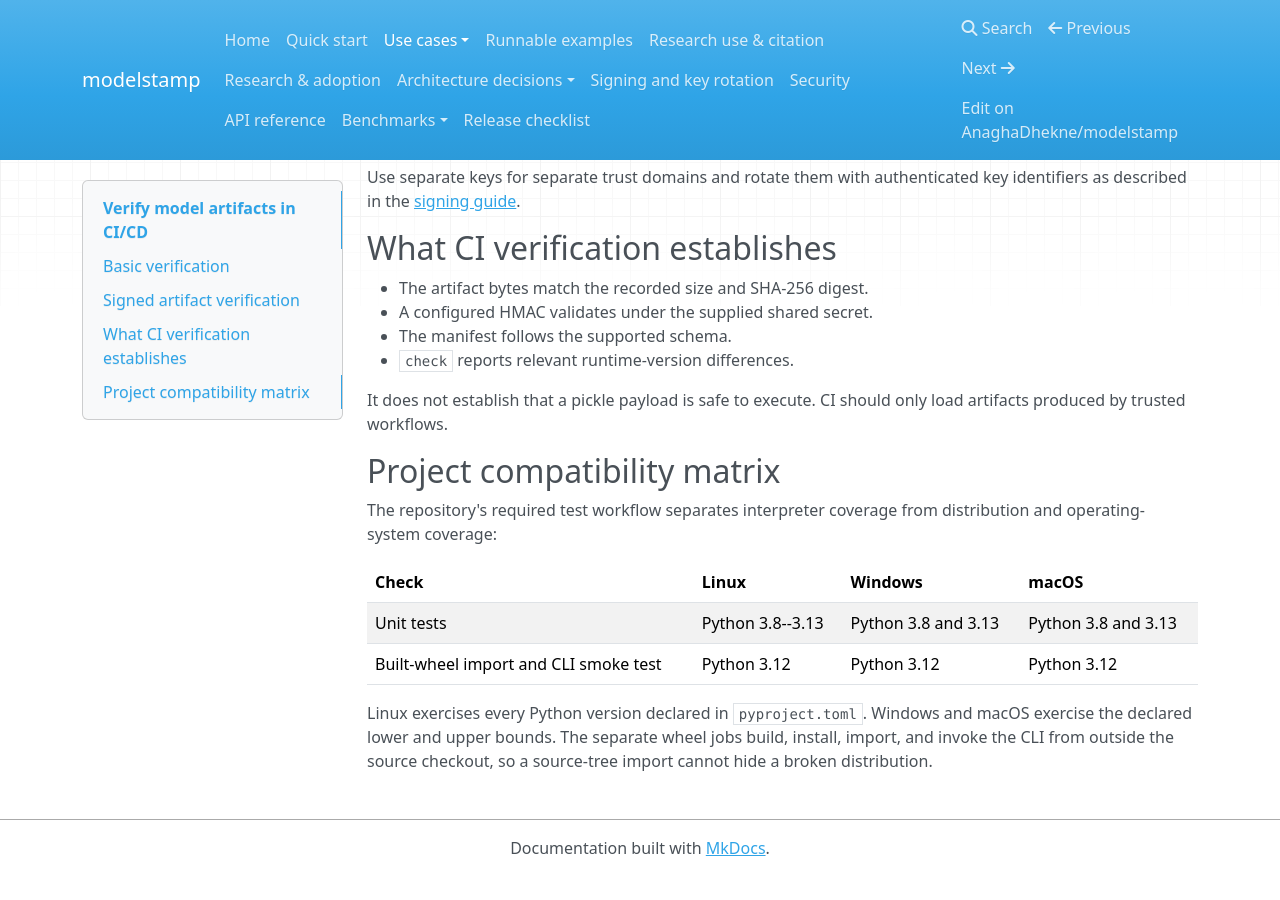
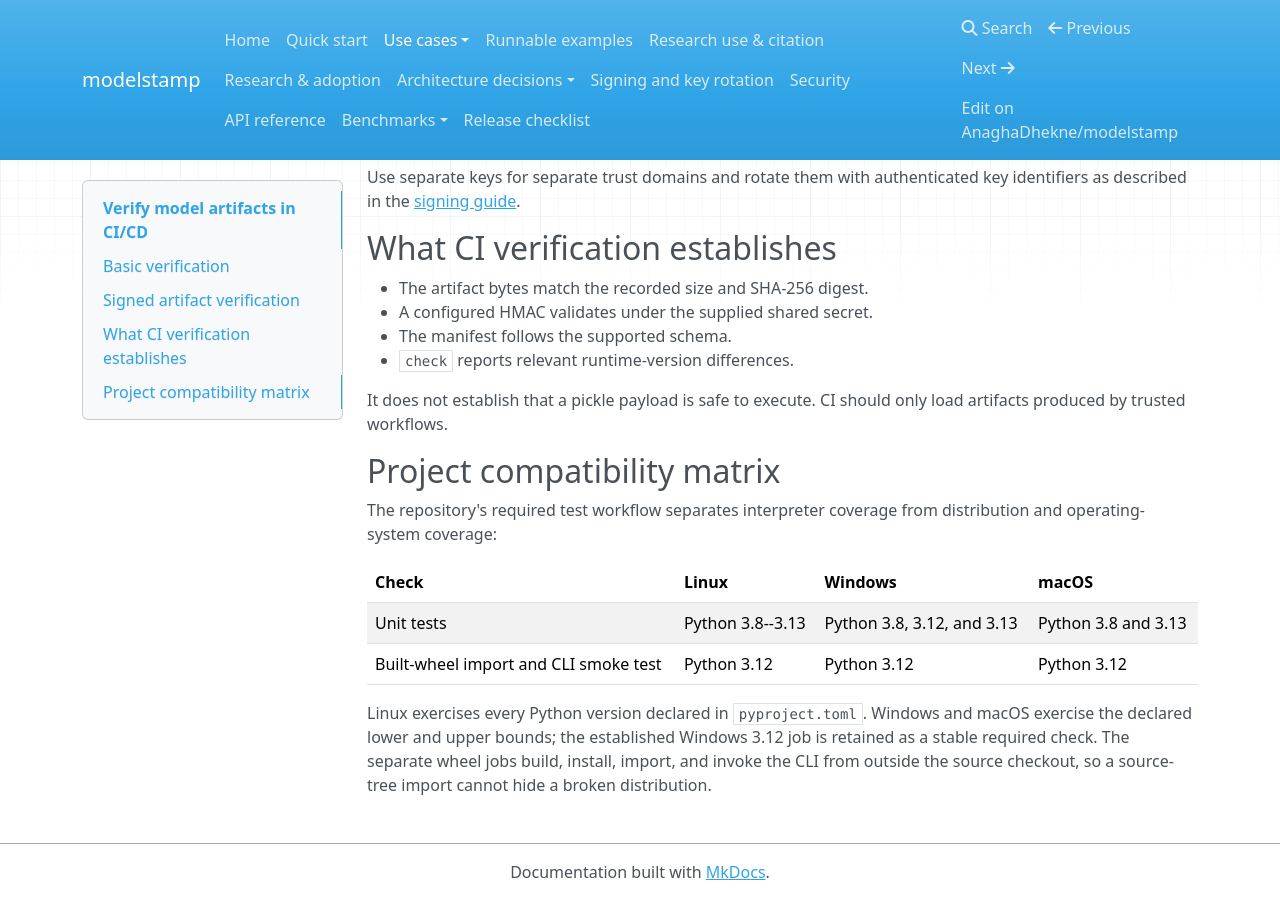
Before and after one commit to AnaghaDhekne/modelstamp, an MkDocs documentation site: the page built from docs/ci.md, in a window 1280 px wide and 900 px high, scrolled down 796 px. Built offline with MkDocs 1.6.1, drawn with Linux system fonts in a browser that asks for light colours; nearby versions of some CDN libraries; before the commit the page ends 1672 px from its top, so only the background shows below that.

Commit message:
docs: retain required Windows coverage

```diff
--- a/docs/ci.md
+++ b/docs/ci.md
@@ -60,10 +60,11 @@ distribution and operating-system coverage:
 
 | Check | Linux | Windows | macOS |
 | --- | --- | --- | --- |
-| Unit tests | Python 3.8--3.13 | Python 3.8 and 3.13 | Python 3.8 and 3.13 |
+| Unit tests | Python 3.8--3.13 | Python 3.8, 3.12, and 3.13 | Python 3.8 and 3.13 |
 | Built-wheel import and CLI smoke test | Python 3.12 | Python 3.12 | Python 3.12 |
 
 Linux exercises every Python version declared in `pyproject.toml`. Windows and
-macOS exercise the declared lower and upper bounds. The separate wheel jobs
-build, install, import, and invoke the CLI from outside the source checkout, so
-a source-tree import cannot hide a broken distribution.
+macOS exercise the declared lower and upper bounds; the established Windows
+3.12 job is retained as a stable required check. The separate wheel jobs build,
+install, import, and invoke the CLI from outside the source checkout, so a
+source-tree import cannot hide a broken distribution.
```
